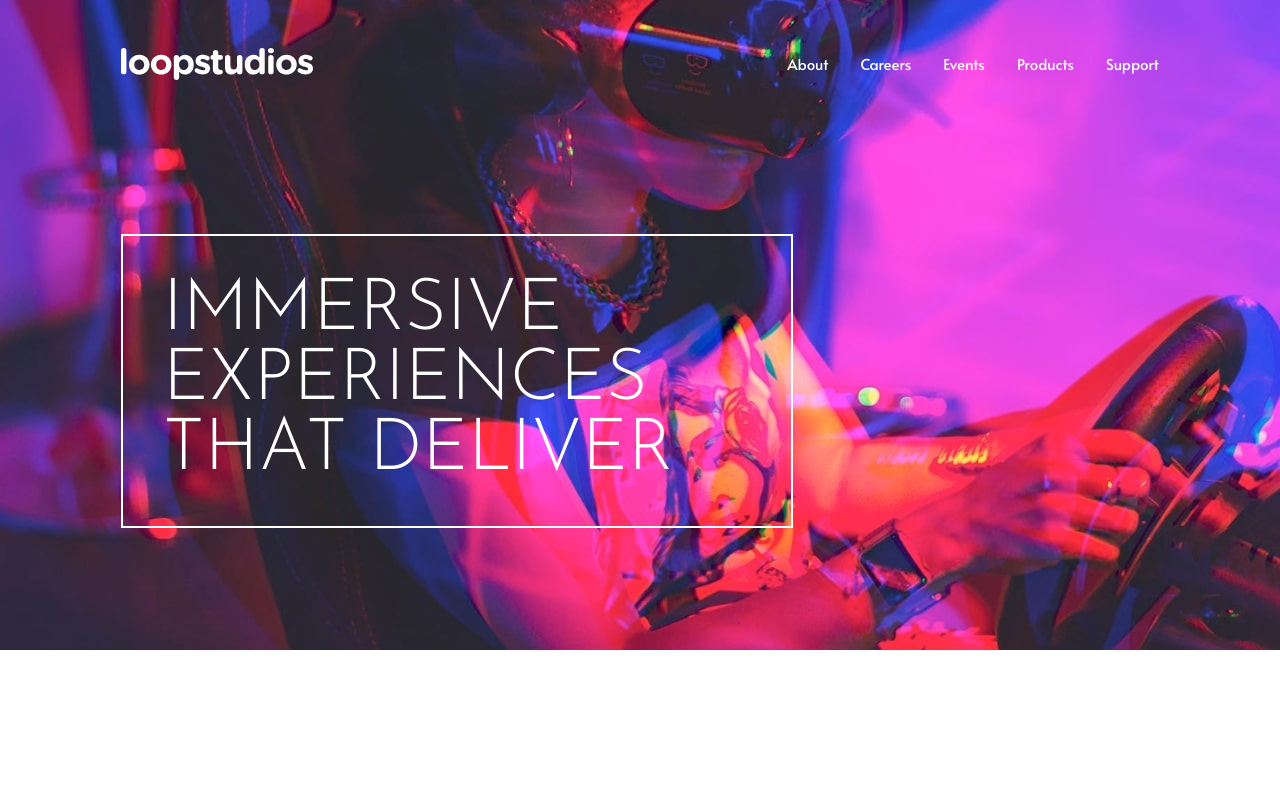
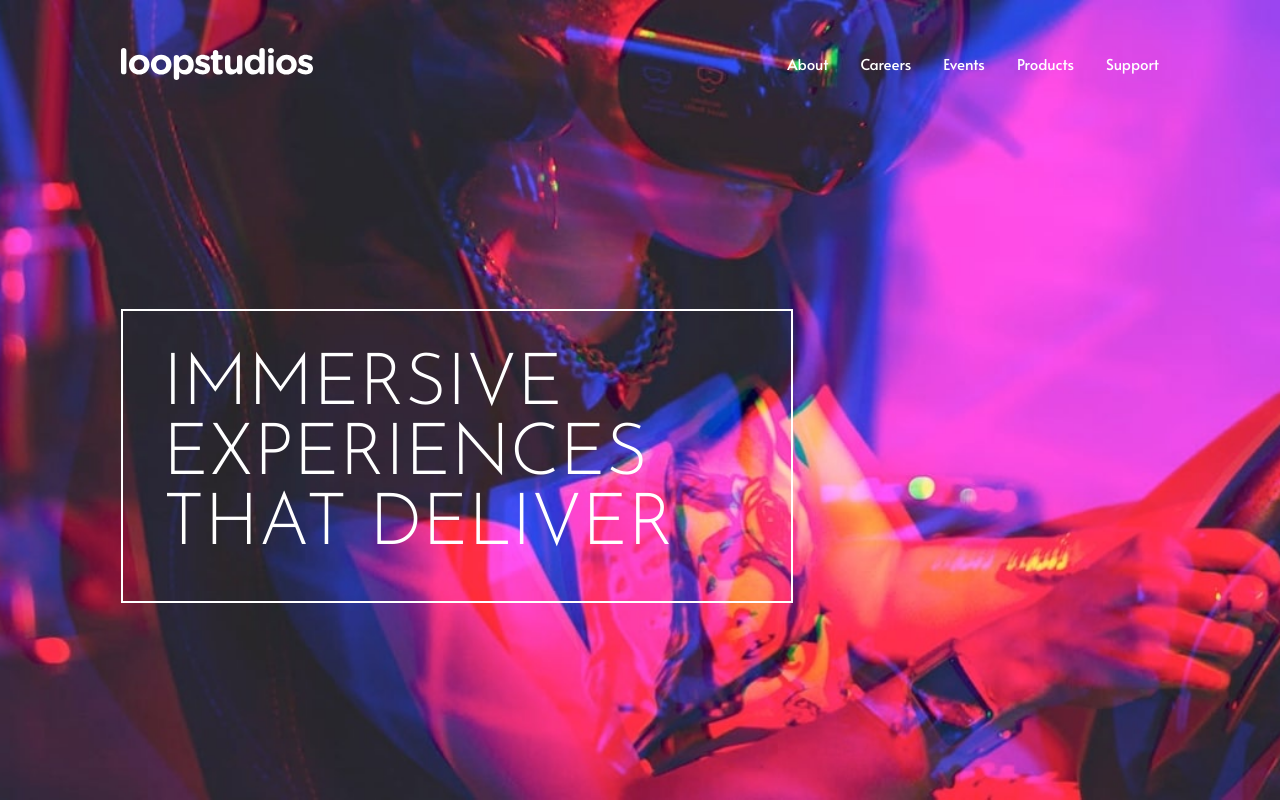
Before and after one commit to Jeth0214/LoopStudio, a website: page index.html in a window 1280 px wide. Shown: the top 802 px of the page. Drawn offline with Linux system fonts and the light colour scheme.

Commit message:
set min-height 100vh

```diff
--- a/index.html
+++ b/index.html
@@ -72,7 +72,7 @@
     <main>
       <!-- Hero section -->
       <section
-        class="hero bg-hero-sm md:bg-hero-md min-h-[650px] bg-no-repeat bg-cover bg-center flex items-center"
+        class="hero bg-hero-sm md:bg-hero-md min-h-screen bg-no-repeat bg-cover bg-center flex items-center"
       >
         <div class="container px-6 mt-0 md:mt-28">
           <div class="p-6 md:p-10 border-white border-2 max-w-2xl">
```
